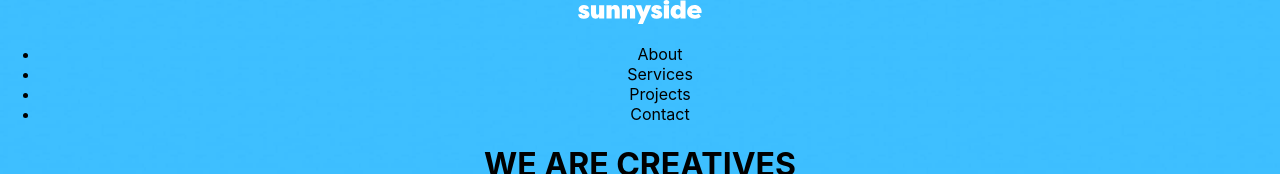
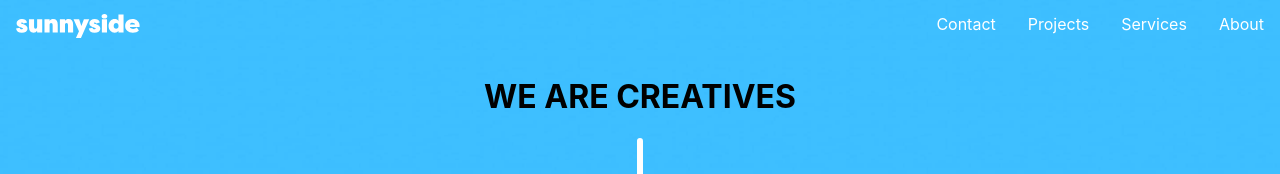
Before and after one commit to BraveOlivia/sunnyside-landing-page, a React (Create React App) app: page / in a window 1280 px wide. Shown: the top 174 px of the page. Built offline with nearby package versions, Linux system fonts and the light colour scheme.

Commit message:
edit the css of header menu navigation

```diff
--- a/src/App.css
+++ b/src/App.css
@@ -9,3 +9,26 @@
   height: 600px;
   background-size: cover;
 }
+
+ul {
+  list-style-type: none;
+  margin: 0;
+  padding: 0;
+  overflow: hidden;
+}
+
+li {
+  display: block;
+  color: white;
+  text-align: center;
+  padding: 14px 16px;
+  text-decoration: none;
+}
+
+.header-menu {
+  float: right;
+}
+
+.logo {
+  float: left;
+}
--- a/src/components/Header.tsx
+++ b/src/components/Header.tsx
@@ -6,12 +6,13 @@ const Header = () => {
     return (
         <>
             <div className="background">
-                <img src={logo} alt="logo" />
+
                 <ul>
-                    <li> About</li>
-                    <li>Services</li>
-                    <li>Projects</li>
-                    <li>Contact</li>
+                    <li className="header-menu logo"><img src={logo} alt="logo" /></li>
+                    <li className="header-menu">About</li>
+                    <li className="header-menu">Services</li>
+                    <li className="header-menu">Projects</li>
+                    <li className="header-menu">Contact</li>
                 </ul>
 
                 <h1>{"We are creatives".toUpperCase()}</h1>
```
